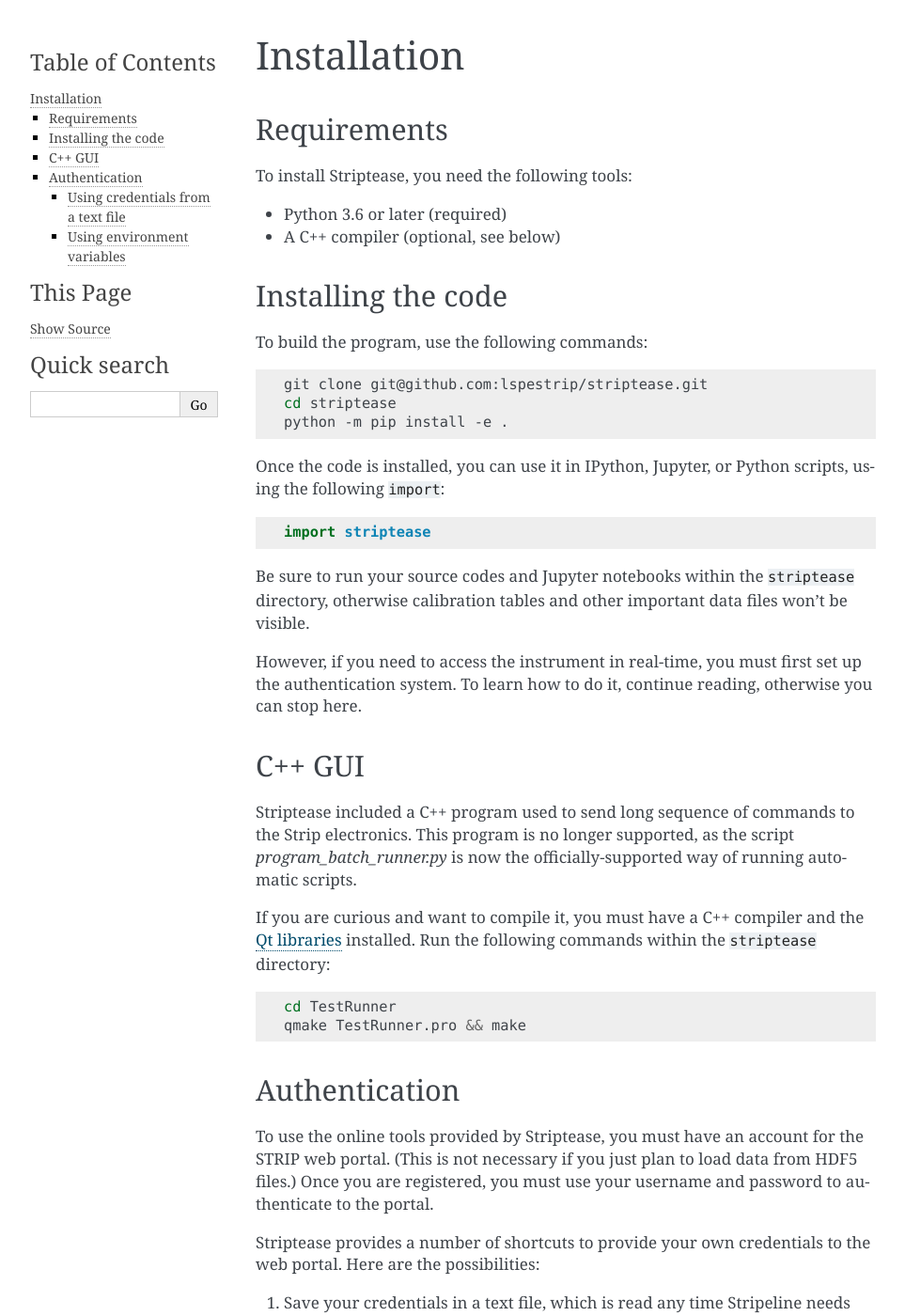
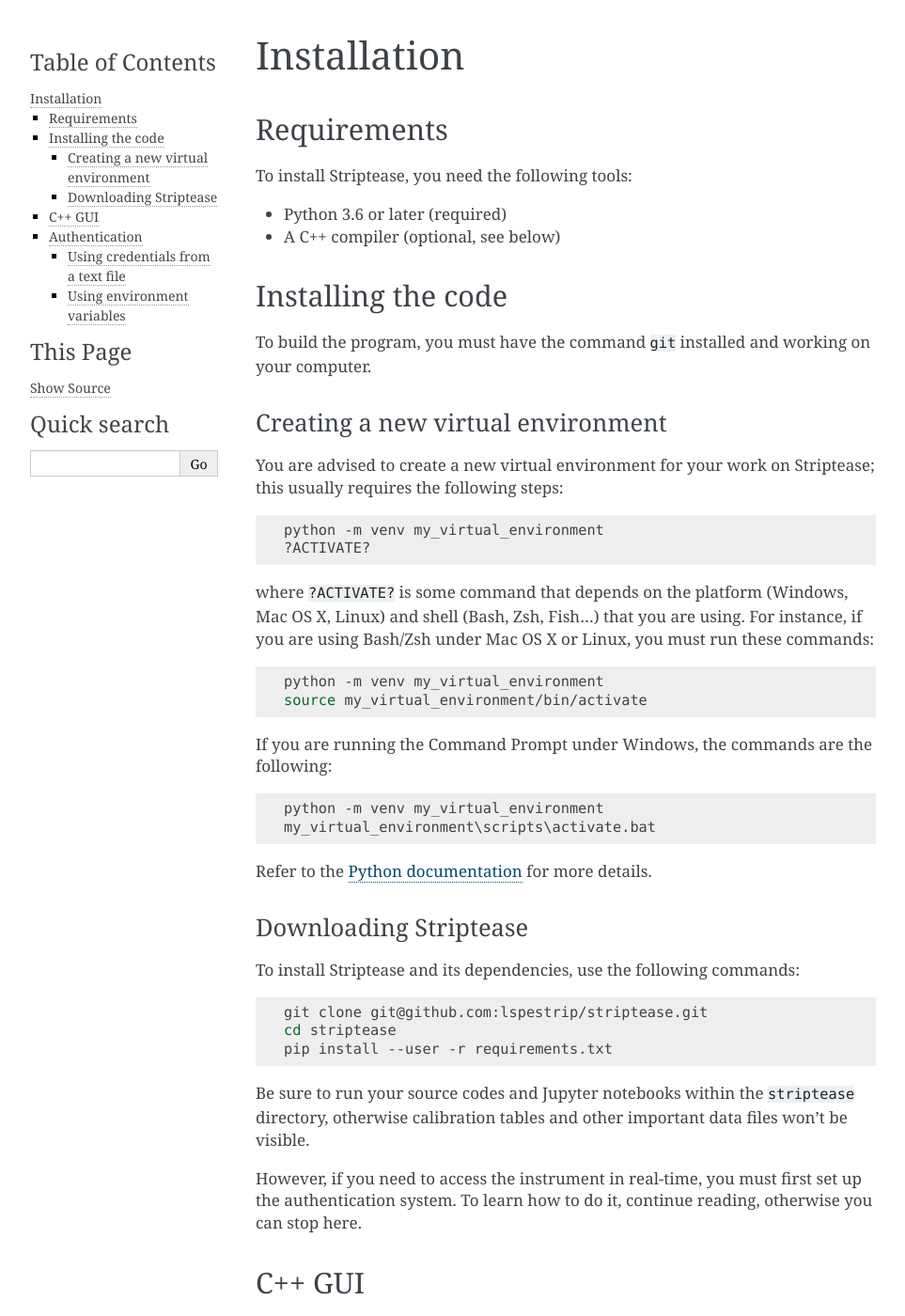
Before and after one commit to lspestrip/striptease, a Sphinx documentation site: the page built from docs/installation.rst, in a window 1280 px wide and 1400 px high. Shown: the whole window at 94% size, without its empty margins (148-1111 px from the left). Built offline with Sphinx 7.4.7, drawn with Linux system fonts in a browser that asks for light colours.

Commit message:
Update the installation instructions (#75)

```diff
--- a/docs/installation.rst
+++ b/docs/installation.rst
@@ -12,18 +12,53 @@
 Installing the code
 -------------------
 
-To build the program, use the following commands:
+To build the program, you must have the command ``git`` installed and
+working on your computer.
 
-.. code-block:: bash
+Creating a new virtual environment
+~~~~~~~~~~~~~~~~~~~~~~~~~~~~~~~~~~
+
+You are advised to create a new virtual environment for your work on
+Striptease; this usually requires the following steps:
+
+.. code-block:: sh
+
+    python -m venv my_virtual_environment
+    ?ACTIVATE?
+
+where ``?ACTIVATE?`` is some command that depends on the platform
+(Windows, Mac OS X, Linux) and shell (Bash, Zsh, Fish…) that you are
+using. For instance, if you are using Bash/Zsh under Mac OS X or Linux,
+you must run these commands:
+
+.. code-block:: sh
+
+    python -m venv my_virtual_environment
+    source my_virtual_environment/bin/activate
+
+If you are running the Command Prompt under Windows, the commands are
+the following:
+
+.. code-block:: text
+
+    python -m venv my_virtual_environment
+    my_virtual_environment\scripts\activate.bat
+
+Refer to the `Python documentation
+<https://docs.python.org/3/tutorial/venv.html>`_ for more details.
+
+
+Downloading Striptease
+~~~~~~~~~~~~~~~~~~~~~~
+
+To install Striptease and its dependencies, use the following
+commands:
+
+.. code-block:: sh
 
     git clone git@github.com:lspestrip/striptease.git
     cd striptease
-    python -m pip install -e .
-
-Once the code is installed, you can use it in IPython, Jupyter, or
-Python scripts, using the following ``import``::
-
-  import striptease
+    pip install --user -r requirements.txt
 
 Be sure to run your source codes and Jupyter notebooks within the
 ``striptease`` directory, otherwise calibration tables and other
```
Also changed, not shown: README.md (+8 -20 lines).
